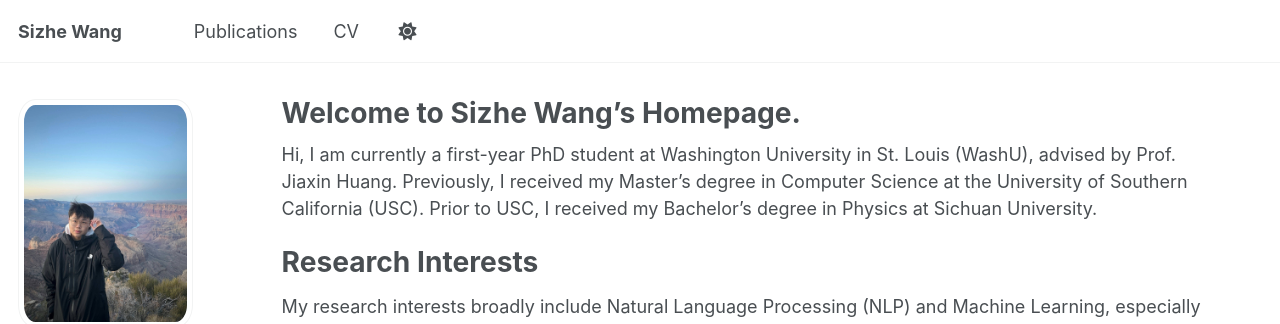
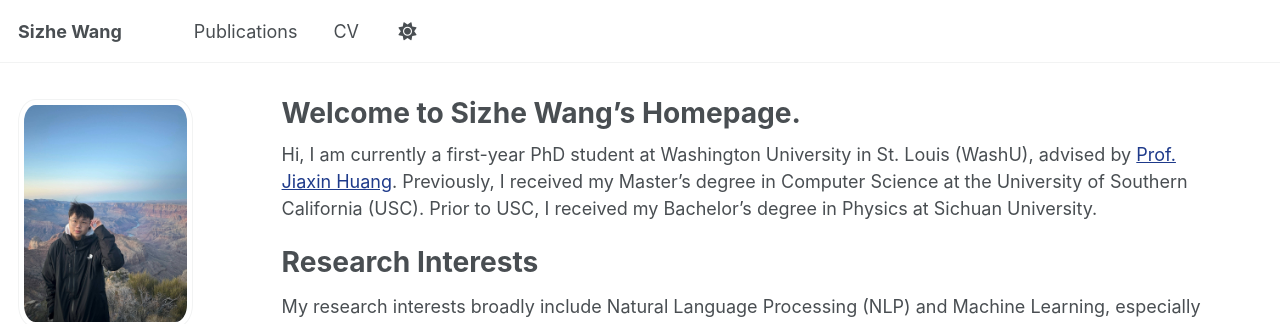
Before and after one commit to sizhe04/Sizhe04.github.io, a Jekyll site: the page built from _pages/about.md, in a window 1280 px wide and 900 px high. Shown: the top 324 px of the window. Built offline with Jekyll 4.4.1, drawn with Linux system fonts in a browser that asks for light colours; some web fonts are replaced; part of the change alters nothing that is shown.

Commit message:
chore: minor content updates

```diff
--- a/_pages/about.md
+++ b/_pages/about.md
@@ -7,7 +7,7 @@ redirect_from:
   - /about.html
 ---
 
-Hi, I am currently a first-year PhD student at Washington University in St. Louis (WashU), advised by Prof. Jiaxin Huang. Previously, I received my Master’s degree in Computer Science at the University of Southern California (USC). Prior to USC, I received my Bachelor’s degree in Physics at Sichuan University.
+Hi, I am currently a first-year PhD student at Washington University in St. Louis (WashU), advised by [Prof. Jiaxin Huang](https://teapot123.github.io/). Previously, I received my Master’s degree in Computer Science at the University of Southern California (USC). Prior to USC, I received my Bachelor’s degree in Physics at Sichuan University.
 
 # Research Interests
 
```
Also changed, not shown: 1 other file.
